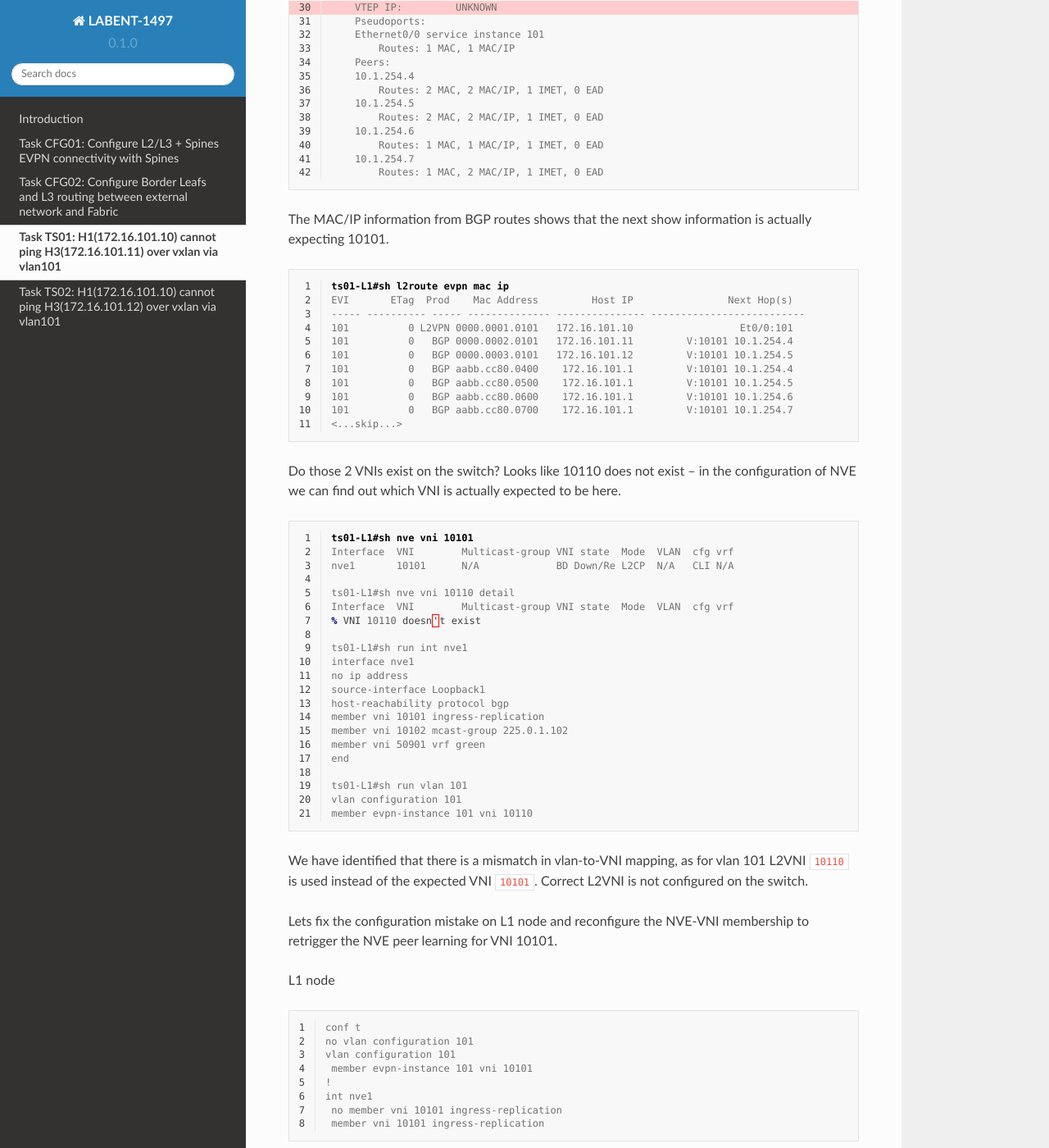
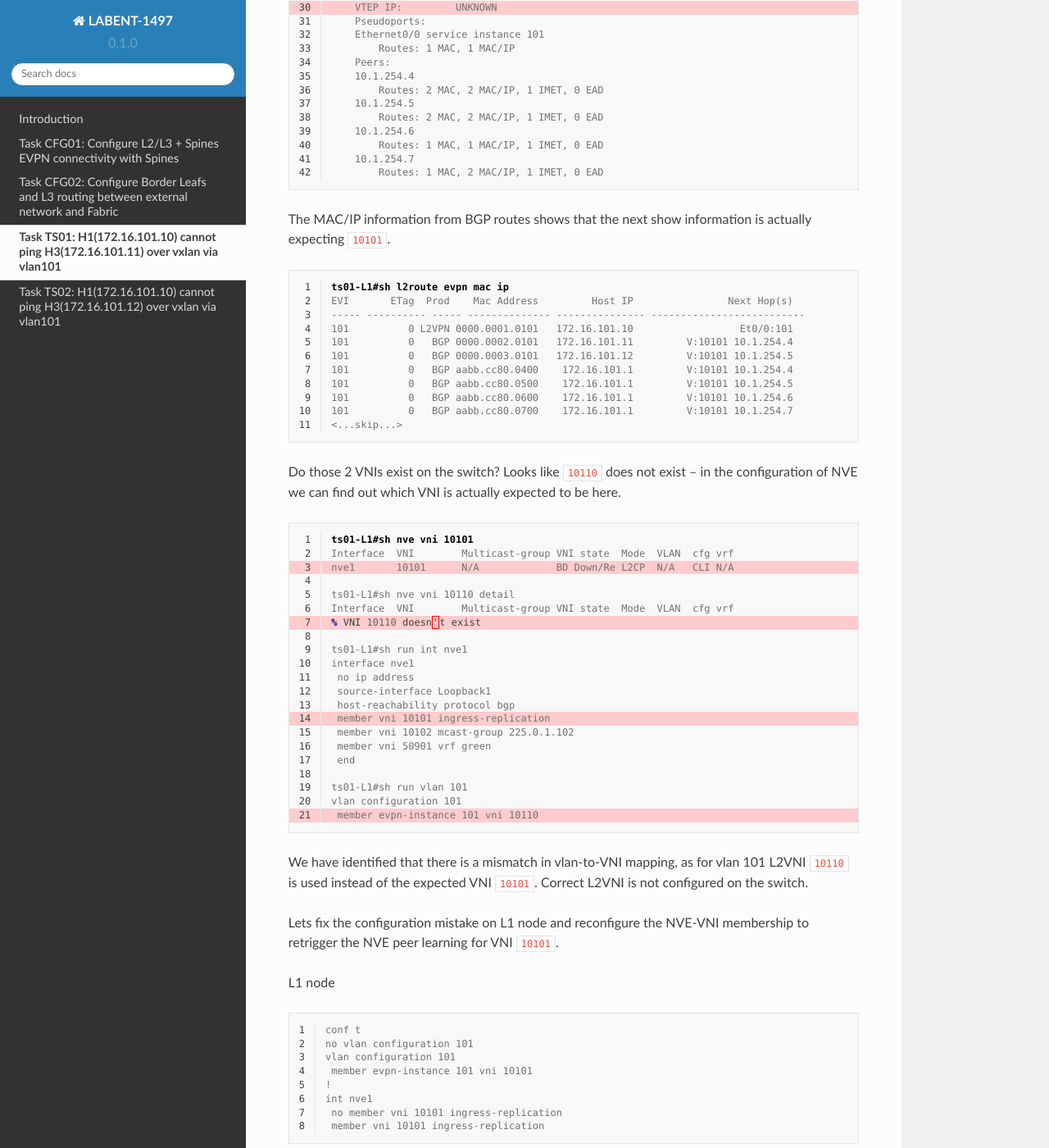
Before and after one commit to dvishchu/labent-1497, a Sphinx documentation site: the page built from docs/source/task_03.rst, in a window 1280 px wide and 1400 px high, scrolled down 2326 px. Shown: the whole window at 82% size. Built offline with Sphinx 7.4.7 and the Read the Docs theme 2.0.0, drawn with Linux system fonts in a browser that asks for light colours.

```diff
--- a/docs/source/task_03.rst
+++ b/docs/source/task_03.rst
@@ -114,7 +114,7 @@ The EVI outputs show the vlan 101 is mapped to the L2 VNI ``10110`` but the VTEP
         10.1.254.7
             Routes: 1 MAC, 2 MAC/IP, 1 IMET, 0 EAD
 
-The MAC/IP information from BGP routes shows that the next show information is actually expecting 10101.
+The MAC/IP information from BGP routes shows that the next show information is actually expecting ``10101``.
 
 .. code-block:: console
     :linenos:
@@ -148,21 +149,21 @@ Do those 2 VNIs exist on the switch? Looks like 10110 does not exist – in the
 
     ts01-L1#sh run int nve1
     interface nve1
-    no ip address
-    source-interface Loopback1
-    host-reachability protocol bgp
-    member vni 10101 ingress-replication
-    member vni 10102 mcast-group 225.0.1.102
-    member vni 50901 vrf green
-    end
+     no ip address
+     source-interface Loopback1
+     host-reachability protocol bgp
+     member vni 10101 ingress-replication
+     member vni 10102 mcast-group 225.0.1.102
+     member vni 50901 vrf green
+     end
 
     ts01-L1#sh run vlan 101
     vlan configuration 101
-    member evpn-instance 101 vni 10110
+     member evpn-instance 101 vni 10110
 
 We have identified that there is a mismatch in vlan-to-VNI mapping, as for vlan 101 L2VNI ``10110`` is used instead of the expected VNI ``10101``. Correct L2VNI is not configured on the switch.
 
-Lets fix the configuration mistake on L1 node and reconfigure the NVE-VNI membership to retrigger the NVE peer learning for VNI 10101.
+Lets fix the configuration mistake on L1 node and reconfigure the NVE-VNI membership to retrigger the NVE peer learning for VNI ``10101``.
 
 L1 node
 
```
Also changed, not shown: other parts of docs/source/task_03.rst (+3 -2 lines).
